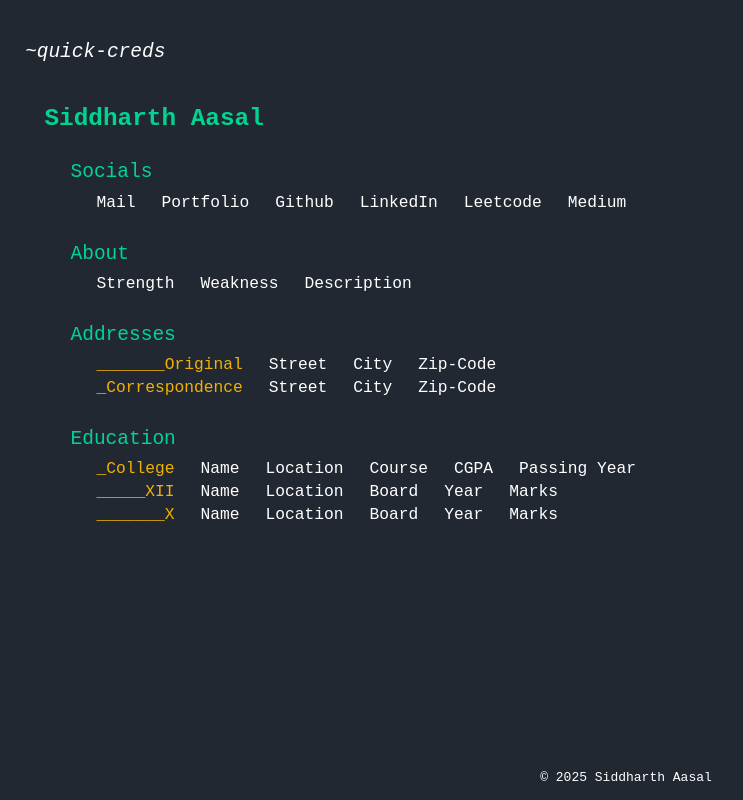
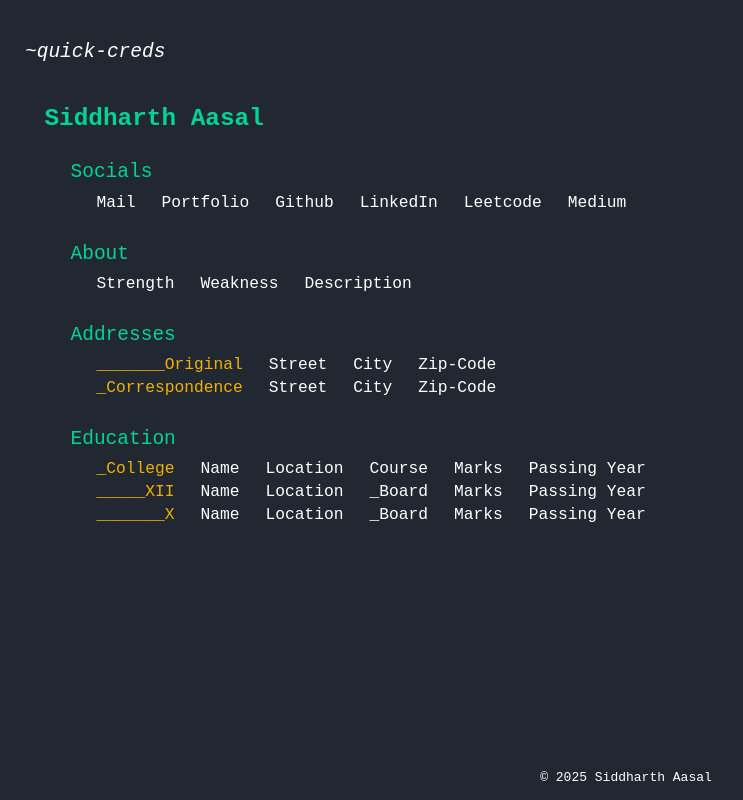
Before and after one commit to siddharthaasal/quick-credentials, a React (Vite) app: page / in a window 1280 px wide. Shown: the whole page, without its empty margins (14-757 px from the left). Built offline with nearby package versions, Linux system fonts and the light colour scheme.

Commit message:
formatting

```diff
--- a/src/components/Profile.jsx
+++ b/src/components/Profile.jsx
@@ -60,24 +60,24 @@ export default function Profile() {
                         <CopyComponent name={"Name"} val={data.education.college.name} />
                         <CopyComponent name={"Location"} val={data.education.college.location} />
                         <CopyComponent name={"Course"} val={data.education.college.course} />
-                        <CopyComponent name={"CGPA"} val={data.education.college.marks} />
+                        <CopyComponent name={"Marks"} val={data.education.college.marks} />
                         <CopyComponent name={"Passing Year"} val={data.education.college.passingYear} />
                     </div>
                     <div className="ml-8 flex gap-8">
                         <p className="text-yellow-500">_____XII</p>
                         <CopyComponent name={"Name"} val={data.education.XII.name} />
                         <CopyComponent name={"Location"} val={data.education.XII.location} />
-                        <CopyComponent name={"Board"} val={data.education.XII.board} />
-                        <CopyComponent name={"Year"} val={data.education.XII.year} />
+                        <CopyComponent name={"_Board"} val={data.education.XII.board} />
                         <CopyComponent name={"Marks"} val={data.education.XII.marks} />
+                        <CopyComponent name={"Passing Year"} val={data.education.XII.year} />
                     </div>
                     <div className="ml-8 flex gap-8">
                         <p className="text-yellow-500">_______X   </p>
                         <CopyComponent name={"Name"} val={data.education.X.name} />
                         <CopyComponent name={"Location"} val={data.education.X.location} />
-                        <CopyComponent name={"Board"} val={data.education.X.board} />
-                        <CopyComponent name={"Year"} val={data.education.X.year} />
+                        <CopyComponent name={"_Board"} val={data.education.X.board} />
                         <CopyComponent name={"Marks"} val={data.education.X.marks} />
+                        <CopyComponent name={"Passing Year"} val={data.education.X.year} />
                     </div>
 
 
```
